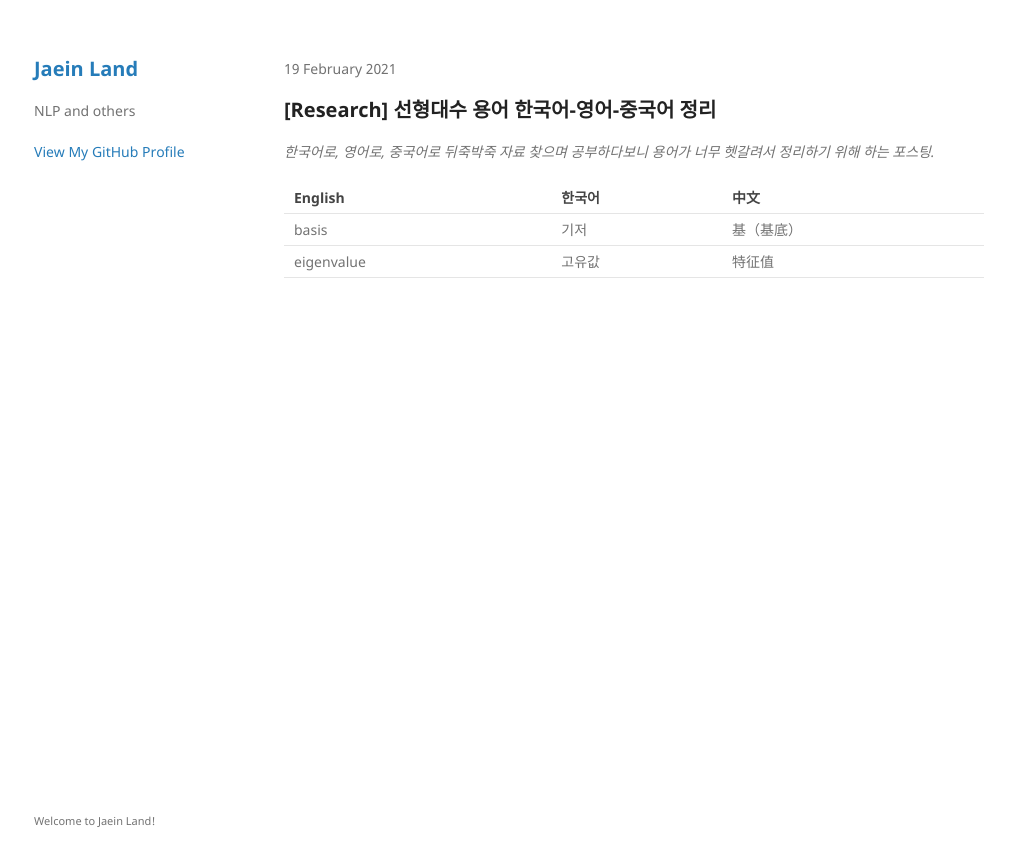
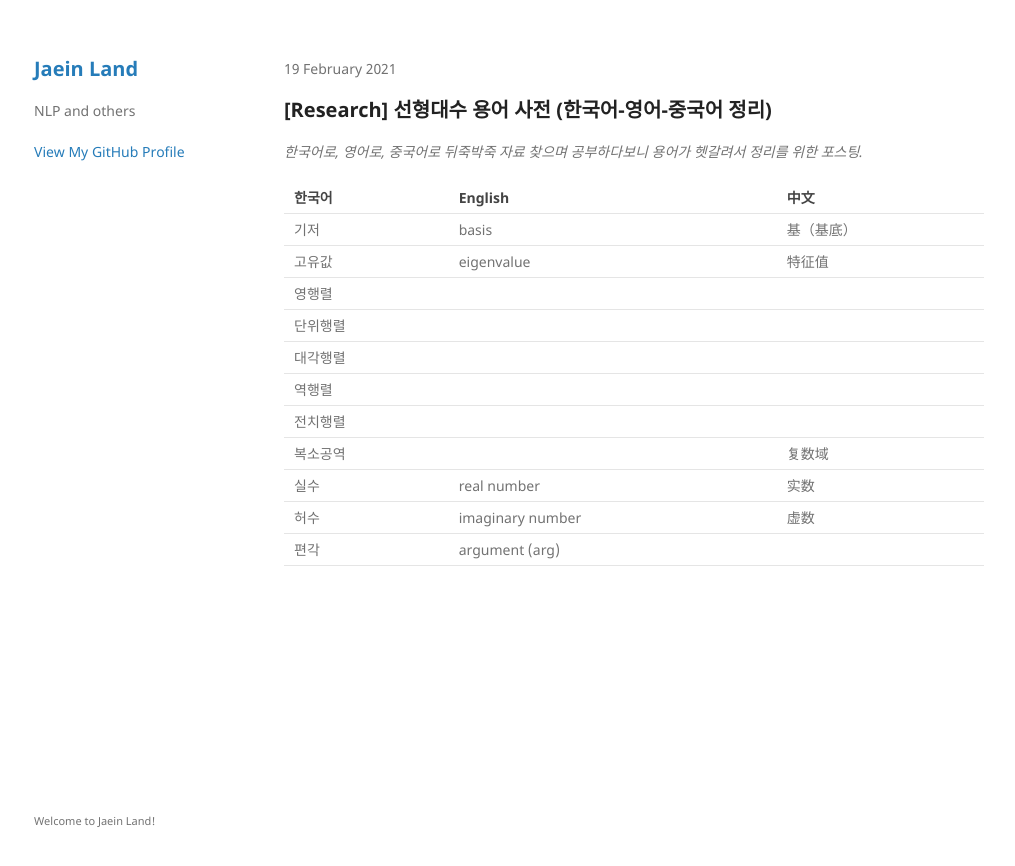
Before and after one commit to jaeinkr/jaeinkr.github.io, a Jekyll site: the page built from _posts/2021-02-19-word-translation.md, in a window 1280 px wide. Shown: the top 866 px of the page, without its empty margins (131-1146 px from the left). Built offline with Jekyll 4.4.1, drawn with Linux system fonts in a browser that asks for light colours.

```diff
--- a/_posts/2021-02-19-word-translation.md
+++ b/_posts/2021-02-19-word-translation.md
@@ -1,16 +1,25 @@
 ---
 layout: post
-title : "선형대수 용어 한국어-영어-중국어 정리"
+title : "선형대수 용어 사전  (한국어-영어-중국어 정리)"
 categories: [Research]
-tags: [NLP, Research, Link Prediction]
+tags: [Research, 선형대수]
 use_math: true
 ---
 
-_한국어로, 영어로, 중국어로 뒤죽박죽 자료 찾으며 공부하다보니 용어가 너무 헷갈려서 정리하기 위해 하는 포스팅._
+_한국어로, 영어로, 중국어로 뒤죽박죽 자료 찾으며 공부하다보니 용어가 헷갈려서 정리를 위한 포스팅._
 
 
 
-| English | 한국어 | 中文 |
+| 한국어 | English | 中文 |
 | ------ | ----------- | ----- |
-| basis | 기저 | 基（基底） |
-| eigenvalue | 고유값 | 特征值 |
+| 기저 | basis | 基（基底） |
+| 고유값 | eigenvalue | 特征值 |
+| 영행렬 |
+| 단위행렬 |
+| 대각행렬 |
+| 역행렬 |
+| 전치행렬 |
+| 복소공역 |  | 复数域 |
+| 실수 | real number | 实数 |
+| 허수 | imaginary number | 虚数 |
+| 편각 | argument (arg) |  |
```
Also changed, not shown: _posts/2021-02-18-paper_complex1.md (+7 -0 lines), _posts/2021-02-20-book_njob.md (added, +78 -0 lines), _posts/2021-02-20-paper_complex2.md (added, +35 -0 lines), assets/img/210220_1.png (added), 12 other files.
